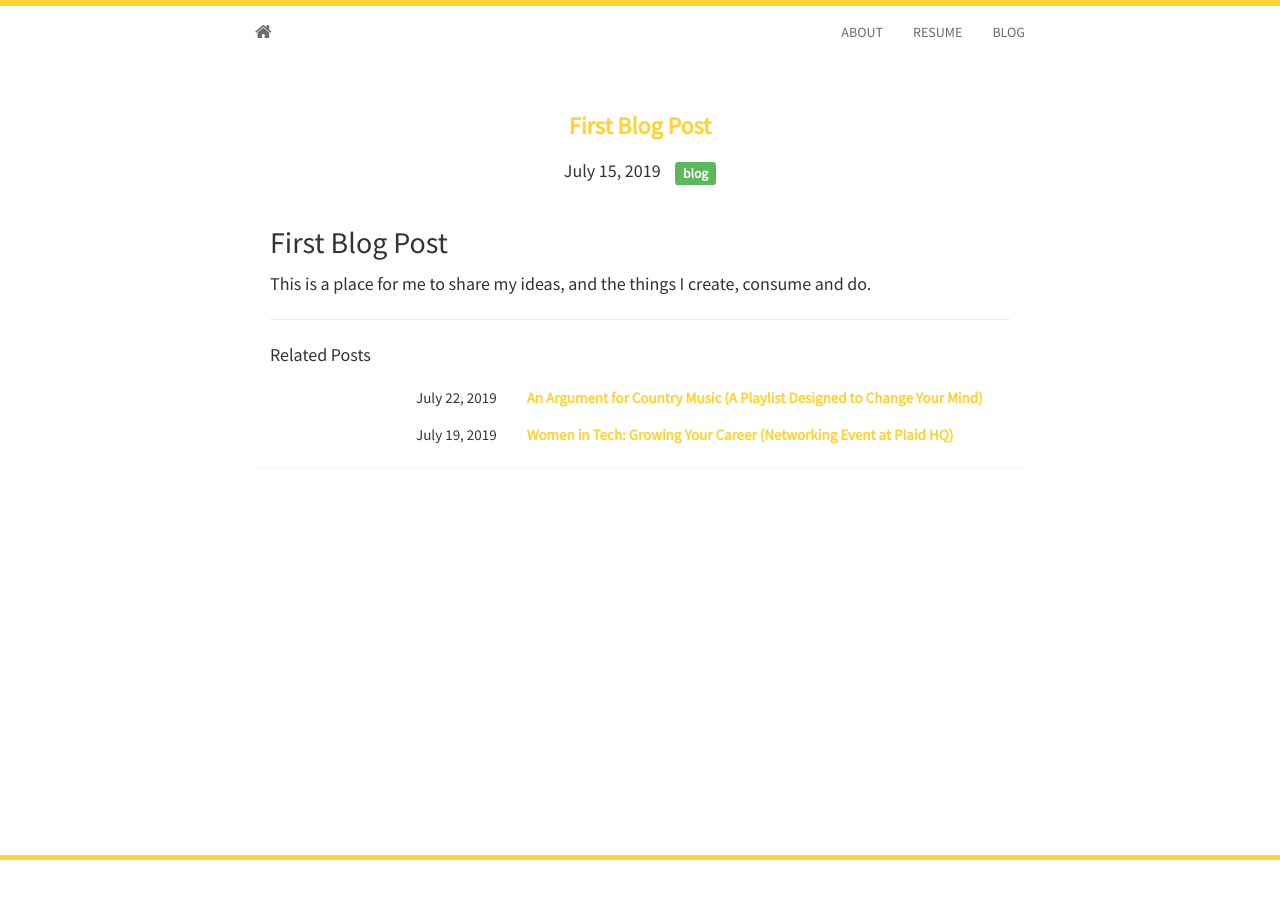
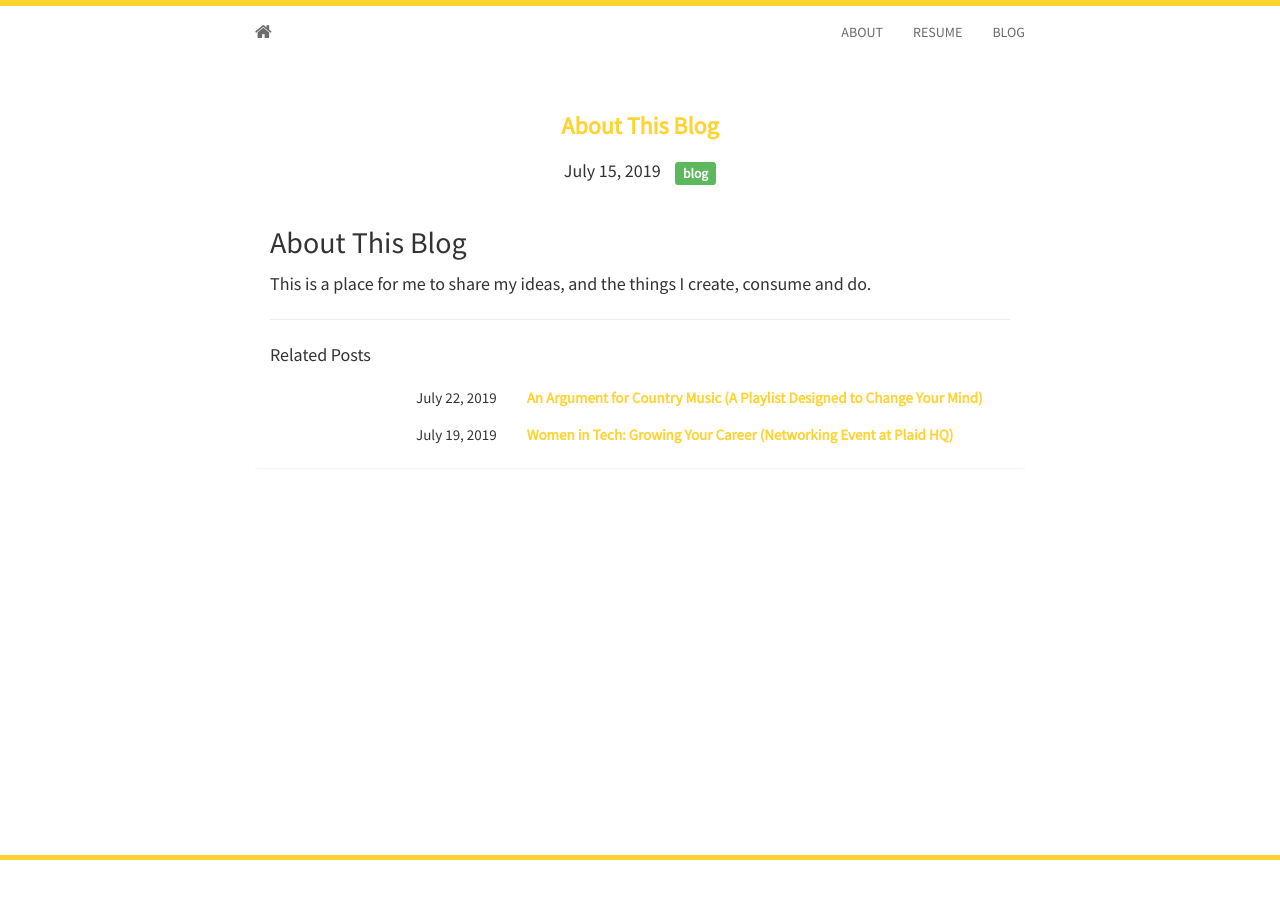
Before and after one commit to camerose/camerose.github.io, a Jekyll site: the page built from _posts/2019-07-15-first-post.md, in a window 1280 px wide. Built offline with Jekyll 4.4.1, drawn with Linux system fonts in a browser that asks for light colours; nearby versions of some CDN libraries.

Commit message:
Update 2019-07-15-first-post.md

```diff
--- a/_posts/2019-07-15-first-post.md
+++ b/_posts/2019-07-15-first-post.md
@@ -1,8 +1,8 @@
 ---
 layout: post
-title: First Blog Post
+title: About This Blog
 tags:
 - blog
 ---
-## First Blog Post
+## About This Blog
 This is a place for me to share my ideas, and the things I create, consume and do.
```
